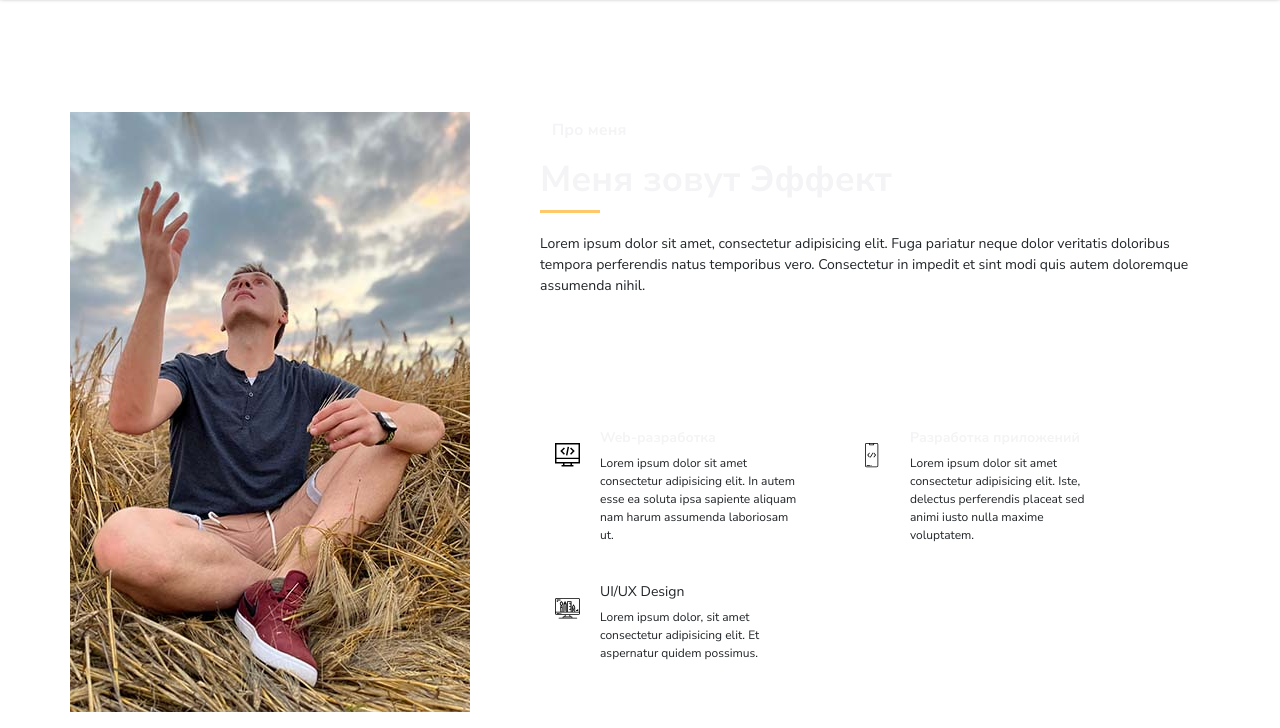
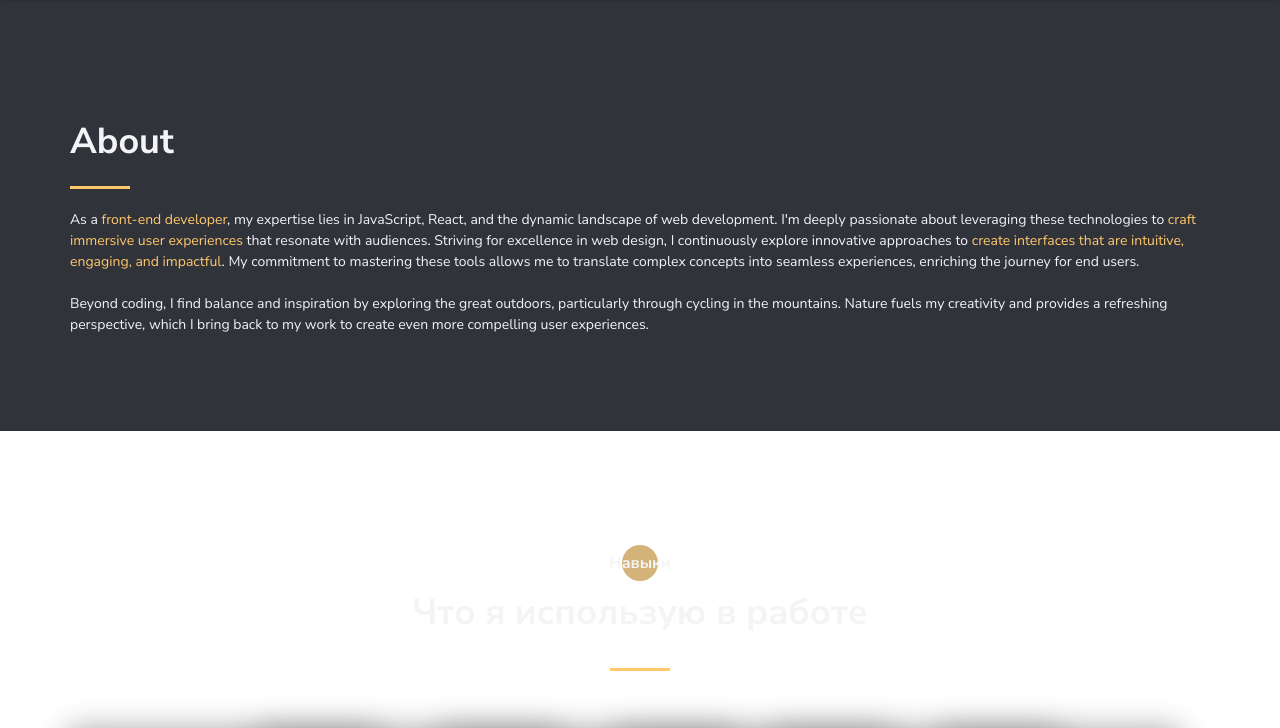
Before and after one commit to ApeIsHere/Portfolio, a website: page src/index.html in a window 1280 px wide. Shown: the part 808-1536 px from the top of the page. Drawn offline with Linux system fonts and the light colour scheme; files whose address does not match are found by name.

Commit message:
About reworked

```diff
--- a/src/assets/sass/blocks/_about.scss
+++ b/src/assets/sass/blocks/_about.scss
@@ -1,35 +1,10 @@
 .about {
-  background-color: #ffffff;
+  background-color: var(--background-color_dark_2);
   padding-top: 120px;
-  .title__section-title {
-    text-align: left;
-    padding-left: 12px;
-    &:before {
-      left: 0;
-      transform: translateX(0);
-    }
-  }
-  .title__section-subtitle {
-    text-align: left;
-  }
-  &__wrapper {
-    display: grid;
-    grid-template-columns: 400px 670px;
-    grid-template-rows: minmax(245px, auto) minmax(255px, auto);
-    grid-auto-rows: minmax(245px, auto);
-    column-gap: 70px;
-    row-gap: 40px;
-  }
-  &__photo {
-    grid-row: 1/3;
-    img {
-      width: 100%;
-      height: 100%;
-      object-fit: cover;
-    }
-  }
+  padding-bottom: 80px;
   &__descr {
     padding-top: 6px;
+
     .divider {
       margin: 0;
     }
@@ -40,33 +15,12 @@
     @include before_circle;
   }
   &__text {
+    color: var(--main-text-color);
     margin-top: 20px;
     font-size: 14px;
     line-height: 21px;
-  }
-  &__skills {
-    display: grid;
-    grid-template: repeat(2, minmax(115px, auto)) / repeat(2, 260px);
-    grid-auto-rows: 1fr;
-    column-gap: 50px;
-    row-gap: 20px;
-    &-item {
-      display: grid;
-      grid-template-columns: 40px 200px;
-      column-gap: 20px;
-    }
-    &-circle {
-      position: relative;
-      padding: 15px 0 0 15px;
-      @include before_circle;
-      &:before {
-        top: 0;
-      }
-    }
-    &__text {
-      margin-top: 6px;
-      font-size: 12px;
-      line-height: 18px;
+    &-highlight {
+      color: var(--accent-color);
     }
   }
 }
--- a/src/index.html
+++ b/src/index.html
@@ -274,70 +274,20 @@
 
     <section class="about" id="about">
       <div class="container">
-        <div class="about__wrapper">
-          <div class="about__photo">
-            <picture>
-              <source media="(max-width: 576px)" srcset="assets/img/main_photo-min.jpg" />
-              <source media="(min-width: 577px)" srcset="assets/img/main_photo.jpg" />
-              <img src="assets/img/main_bg.jpg" alt="photo" />
-            </picture>
-          </div>
-          <div class="about__descr">
-            <h2 class="title title_fz16 title__section-title">Про меня</h2>
-            <div class="title title_fz36 title__section-subtitle">Меня зовут Эффект</div>
-            <div class="divider"></div>
-            <p class="about__text">
-              Lorem ipsum dolor sit amet, consectetur adipisicing elit. Fuga pariatur
-              neque dolor veritatis doloribus tempora perferendis natus temporibus vero.
-              Consectetur in impedit et sint modi quis autem doloremque assumenda nihil.
-            </p>
-          </div>
-          <div class="about__skills">
-            <div class="about__skills-item">
-              <div class="about__skills-circle">
-                <img
-                  src="assets/icons/about_me/web_development.svg"
-                  alt="web_development"
-                />
-              </div>
-              <div>
-                <div class="title title_fz14">Web-разработка</div>
-                <div class="about__skills__text">
-                  Lorem ipsum dolor sit amet consectetur adipisicing elit. In autem esse
-                  ea soluta ipsa sapiente aliquam nam harum assumenda laboriosam ut.
-                </div>
-              </div>
-            </div>
-            <div class="about__skills-item">
-              <div class="about__skills-circle">
-                <img src="assets/icons/about_me/mobile_dev.svg" alt="mobile_dev" />
-              </div>
-              <div>
-                <div class="title title_fz14">Разработка приложений</div>
-                <div class="about__skills__text">
-                  Lorem ipsum dolor sit amet consectetur adipisicing elit. Iste, delectus
-                  perferendis placeat sed animi iusto nulla maxime voluptatem.
-                </div>
-              </div>
-            </div>
-            <div class="about__skills-item">
-              <div class="about__skills-circle">
-                <img src="assets/icons/about_me/design.svg" alt="design" />
-              </div>
-              <div>
-                <div class="tittle title_fz14">UI/UX Design</div>
-                <div class="about__skills__text">
-                  Lorem ipsum dolor, sit amet consectetur adipisicing elit. Et aspernatur
-                  quidem possimus.
-                </div>
-              </div>
-            </div>
-          </div>
+        <h2 class="title title_fz36">About</h2>
+        <div class="about__descr">
+          <div class="divider"></div>
+          <p class="about__text">
+            As a <span class="about__text-highlight">front-end developer</span>, my expertise lies in JavaScript, React, and the dynamic landscape of web development. I'm deeply passionate about leveraging these technologies to <span class="about__text-highlight">craft immersive user experiences</span> that resonate with audiences. Striving for excellence in web design, I continuously explore innovative approaches to <span class="about__text-highlight">create interfaces that are intuitive, engaging, and impactful</span>. My commitment to mastering these tools allows me to translate complex concepts into seamless experiences, enriching the journey for end users.
+            <br>
+            <br>
+            Beyond coding, I find balance and inspiration by exploring the great outdoors, particularly through cycling in the mountains. Nature fuels my creativity and provides a refreshing perspective, which I bring back to my work to create even more compelling user experiences.
+          </p>
         </div>
       </div>
     </section>
 
-    <section class="resume" id="resume">
+    <!-- <section class="resume" id="resume">
       <div class="container">
         <h2 class="title title_fz16 title__section-title">Опыт</h2>
         <div class="title title_fz36 title__section-subtitle">Чем я буду полезен</div>
@@ -429,7 +379,7 @@
           </div>
         </div>
       </div>
-    </section>
+    </section> -->
 
     <section class="skills" id="skills">
       <div class="container">
```
Also changed, not shown: dist/assets/css/style.min.css, dist/index.html, src/assets/css/style.min.css.
